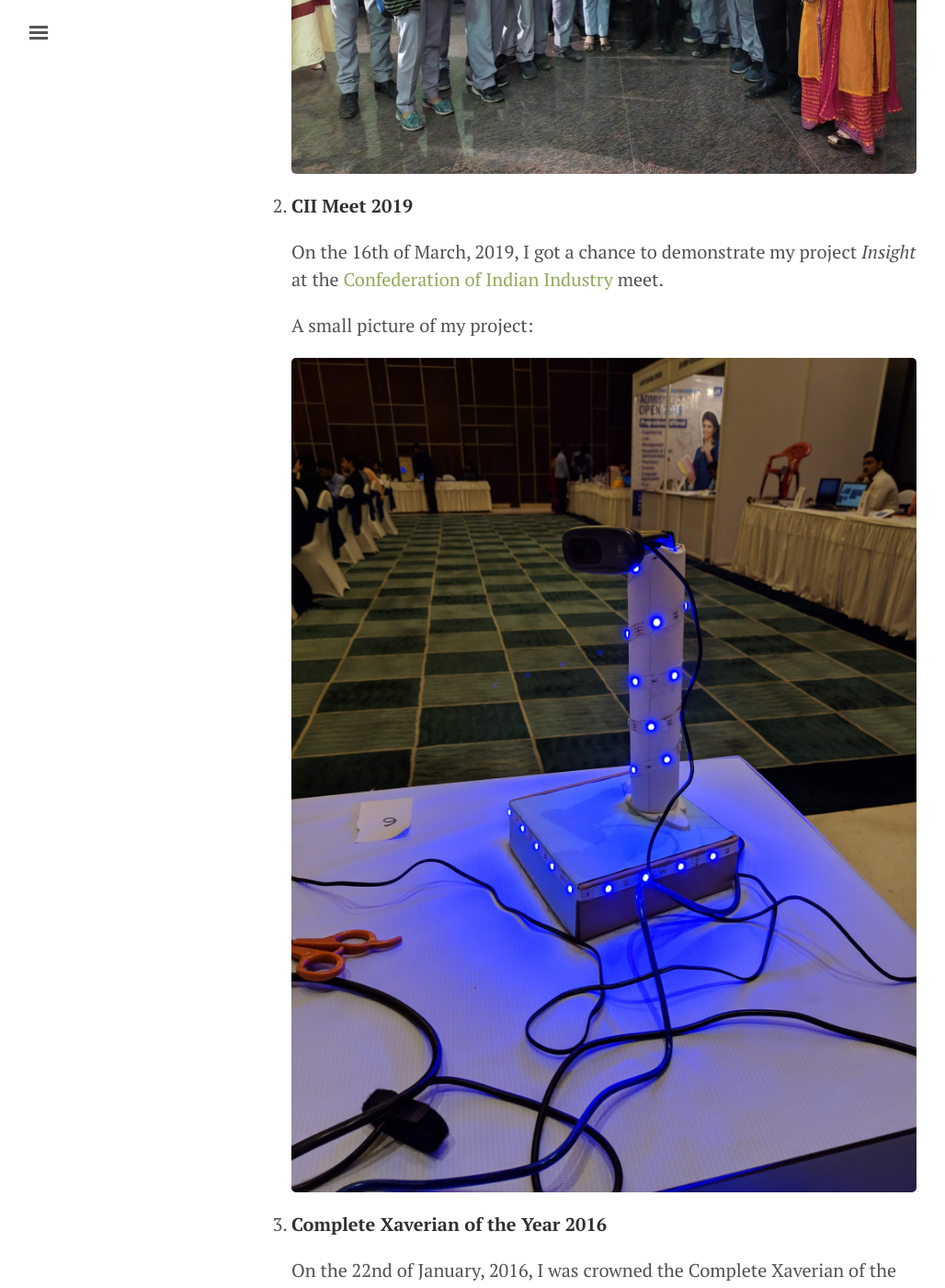
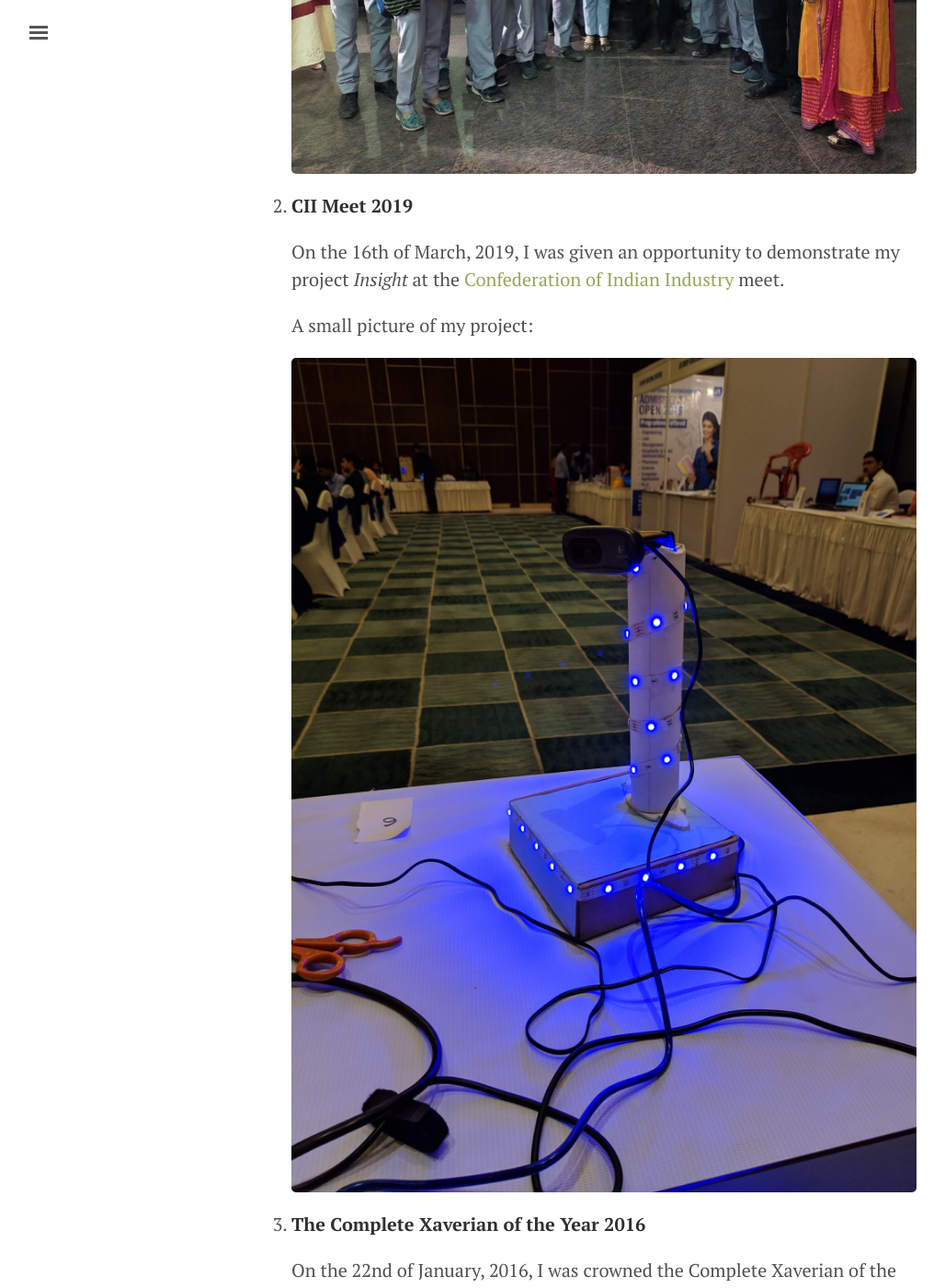
Before and after one commit to DarkStar1997/DarkStar1997.github.io, a Jekyll site: the page built from Achievements.md, in a window 1280 px wide and 1400 px high, scrolled down 1453 px. Shown: the whole window at 92% size, without its empty margins (3-1031 px from the left). Built offline with Jekyll 4.4.1, drawn with Linux system fonts in a browser that asks for light colours.

```diff
--- a/Achievements.md
+++ b/Achievements.md
@@ -21,14 +21,14 @@ title: Achievements
 
 1. **CII Meet 2019**
 
-	On the 16th of March, 2019, I got a chance to demonstrate my project *Insight* at the [Confederation of Indian Industry](https://www.cii.in/) meet.
+	On the 16th of March, 2019, I was given an opportunity to demonstrate my project *Insight* at the [Confederation of Indian Industry](https://www.cii.in/) meet.
 
 	A small picture of my project:
 
 	![Insight](/assets/pictures/image5.jpg)
 
 
-1. **Complete Xaverian of the Year 2016**
+1. **The Complete Xaverian of the Year 2016**
 
 	On the 22nd of January, 2016, I was crowned the Complete Xaverian of the passing-out batch. The Complete Xaverian Award is the highest award for a student of St. Xavier's. Every year only one student from the outgoing batch is selected to receive this honour. The selection process is very rigorous as an election is conducted and all the teachers from both the Primary, Secondary and Higher Secondary section cast their vote. The candidates are selected on the basis of their attitude, relationship with their fellow mates, juniors, seniors and teachers; academics, extra curricular activities and many more which are not revealed.
 
```
Also changed, not shown: Certifications.md (+2 -2 lines).
